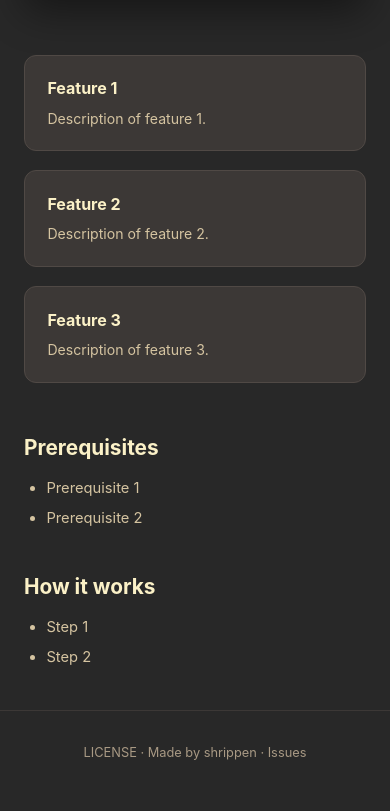
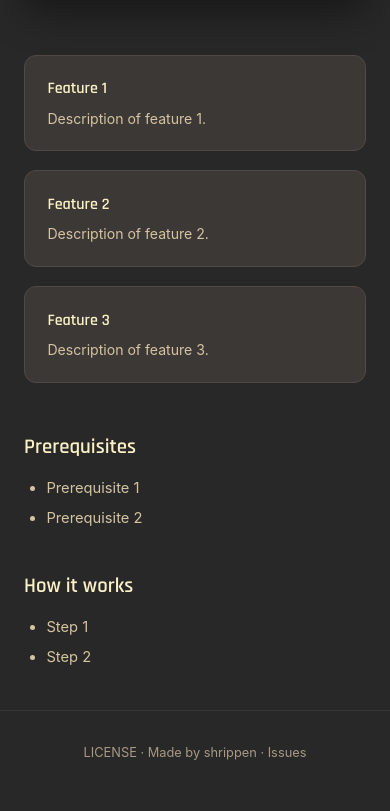
Before and after one commit to shrippen/shrippen.github.io, a Python web app: template templates/landing.html in a window 390 px wide. Shown: the part 858-1669 px from the top of the page. Run offline with Jinja, Linux system fonts and the light colour scheme; the template is opened without the code that fills it, so the values that code supplies are empty.

Commit message:
Add Rajdhani as shared heading typeface
Used for hero h1, section h2, and feature h3 on landing pages.
Body text stays on system sans for readability.

Co-authored-by: Cursor <cursoragent@cursor.com>

```diff
--- a/templates/landing.html
+++ b/templates/landing.html
@@ -10,6 +10,9 @@
 <meta property="og:image" content="PROJECT_OG_IMAGE_URL">
 <meta property="og:url" content="PROJECT_PAGE_URL">
 <link rel="icon" href="icon.svg" type="image/svg+xml">
+<link rel="preconnect" href="https://fonts.googleapis.com">
+<link rel="preconnect" href="https://fonts.gstatic.com" crossorigin>
+<link href="https://fonts.googleapis.com/css2?family=Rajdhani:wght@600;700&display=swap" rel="stylesheet">
 <style>
 /*
  * shrippen Design Default — landing page base
@@ -23,6 +26,7 @@
   --blue:#83a598;--aqua:#8ec07c;--green:#b8bb26;
   --yellow:#fabd2f;--orange:#fe8019;--red:#fb4934;--purple:#d3869b;
   --radius:12px;--max-w:860px;
+  --font-heading:'Rajdhani',-apple-system,BlinkMacSystemFont,'Segoe UI',Roboto,Oxygen,Ubuntu,Cantarell,sans-serif;
   --font-sans:-apple-system,BlinkMacSystemFont,'Segoe UI',Roboto,Oxygen,Ubuntu,Cantarell,sans-serif;
   --font-mono:'JetBrains Mono','Fira Code','Cascadia Code',Consolas,monospace;
 }
@@ -36,7 +40,7 @@ a:hover{text-decoration:underline}
 .hero{display:flex;flex-direction:column;align-items:center;text-align:center;
   padding:5rem 1.5rem 3rem;max-width:var(--max-w);margin:0 auto}
 .hero-icon{width:88px;height:88px;margin-bottom:1.2rem;filter:drop-shadow(0 0 24px rgba(232,220,196,.15))}
-.hero h1{font-size:clamp(2.2rem,5vw,3.4rem);font-weight:700;color:var(--fg0);letter-spacing:-.02em}
+.hero h1{font-family:var(--font-heading);font-size:clamp(2.2rem,5vw,3.4rem);font-weight:700;color:var(--fg0);letter-spacing:-.02em}
 .tagline{font-size:clamp(1rem,2.5vw,1.2rem);color:var(--fg2);max-width:38em;margin:.6rem auto 1.5rem}
 
 /* badges */
@@ -80,12 +84,12 @@ a:hover{text-decoration:underline}
 .features{display:grid;grid-template-columns:repeat(auto-fit,minmax(240px,1fr));gap:1.2rem;
   max-width:var(--max-w);margin:0 auto 3rem;padding:0 1.5rem}
 .feat{background:var(--bg1);border:1px solid var(--bg2);border-radius:var(--radius);padding:1.3rem 1.4rem}
-.feat h3{font-size:1rem;margin-bottom:.35rem;color:var(--fg0)}
+.feat h3{font-family:var(--font-heading);font-size:1rem;font-weight:600;margin-bottom:.35rem;color:var(--fg0)}
 .feat p{font-size:.88rem;color:var(--fg2);line-height:1.55}
 
 /* prose sections */
 .section{max-width:var(--max-w);margin:0 auto 2.5rem;padding:0 1.5rem}
-.section h2{font-size:1.3rem;color:var(--fg0);margin-bottom:.8rem}
+.section h2{font-family:var(--font-heading);font-size:1.3rem;font-weight:600;color:var(--fg0);margin-bottom:.8rem}
 .section ul{list-style:disc;padding-left:1.4rem}
 .section li{margin-bottom:.4rem;color:var(--fg2);font-size:.92rem}
 .section li strong{color:var(--fg1)}
--- a/tokens/variables.css
+++ b/tokens/variables.css
@@ -45,6 +45,8 @@
   --max-w:    860px;
 
   /* ── Typography ── */
+  --font-heading: 'Rajdhani', -apple-system, BlinkMacSystemFont, 'Segoe UI', Roboto,
+                  Oxygen, Ubuntu, Cantarell, sans-serif;
   --font-sans: -apple-system, BlinkMacSystemFont, 'Segoe UI', Roboto, Oxygen,
                Ubuntu, Cantarell, sans-serif;
   --font-mono: 'JetBrains Mono', 'Fira Code', 'Cascadia Code', Consolas, monospace;
```
Also changed, not shown: tokens/palette.json (+7 -0 lines), README.md.
